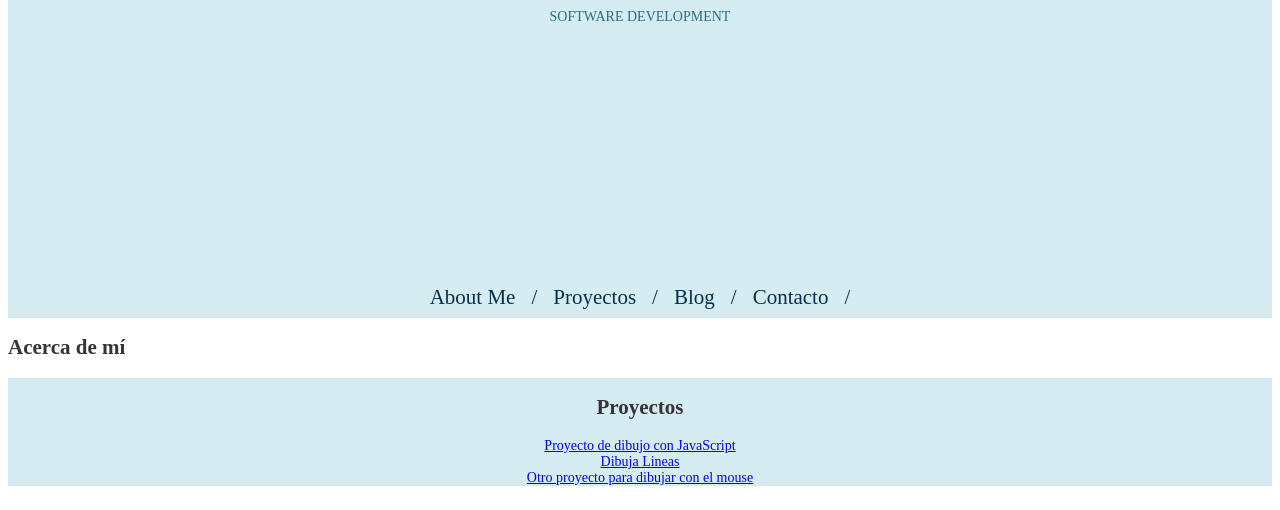
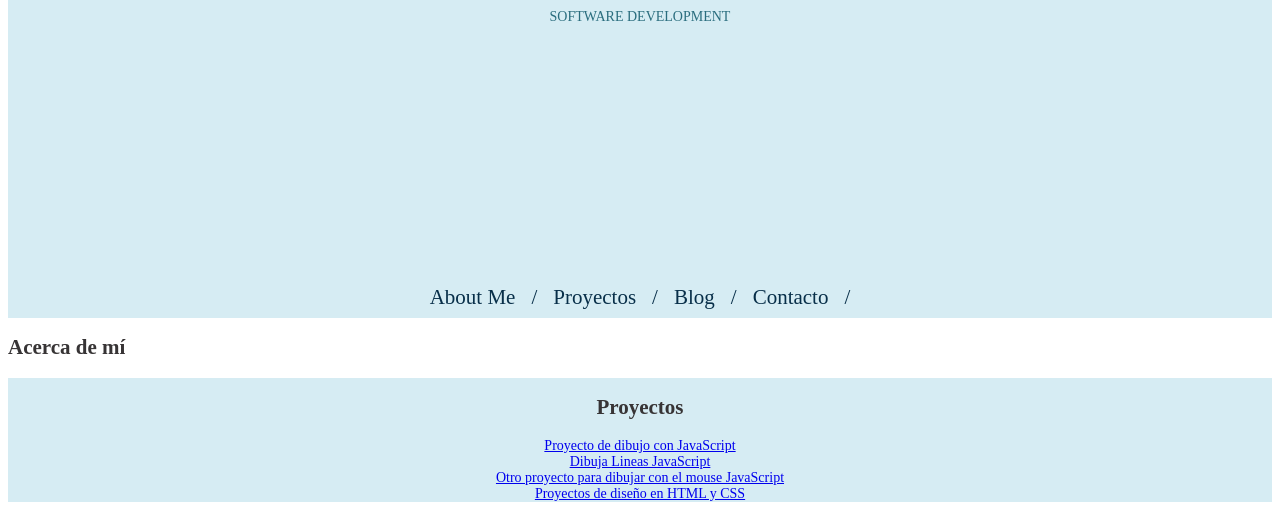
Before and after one commit to ChristianMoraLopez/ChristianMoraLopez.github.io, a plain HTML site: page index.html in a window 1280 px wide. Shown: the part 331-841 px from the top of the page. Drawn offline with Linux system fonts and the light colour scheme.

Commit message:
Enlace Code pen

```diff
--- a/index.html
+++ b/index.html
@@ -170,9 +170,9 @@
         <section id="Proyectos">
             <h1> Proyectos </h1>
             <a href="/Mouse/Flechas.html"> Proyecto de dibujo con JavaScript</a>
-            <a href="/dibujo.html"> Dibuja Lineas</a>
-            <a href="/dibujo mouse.html"> Otro proyecto para dibujar con el mouse</a>
-
+            <a href="/dibujo.html"> Dibuja Lineas JavaScript</a>
+            <a href="/dibujo mouse.html"> Otro proyecto para dibujar con el mouse JavaScript </a>
+            <a href="https://codepen.io/christianmoralopez/pens/public"> Proyectos de diseño en HTML y CSS</a>
         </section>
     </main>
 </body>
```
